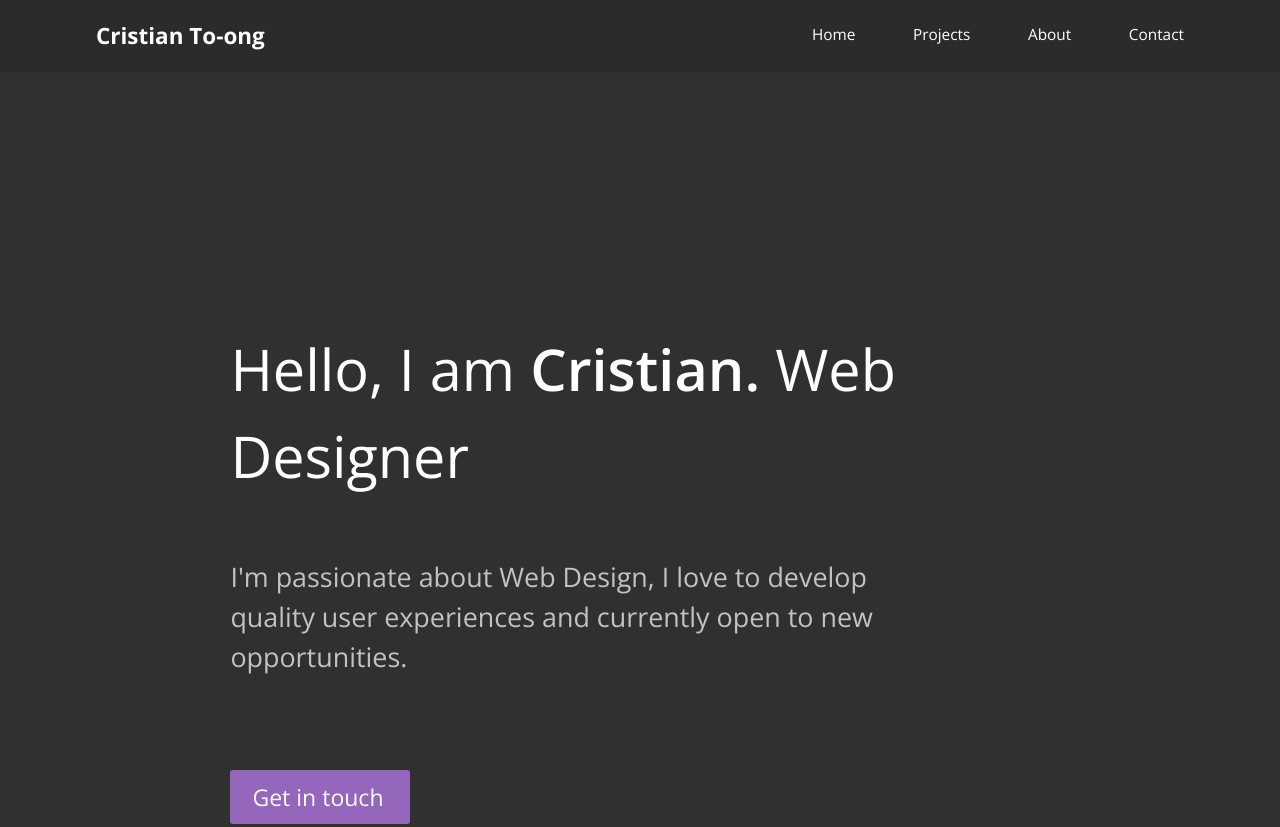
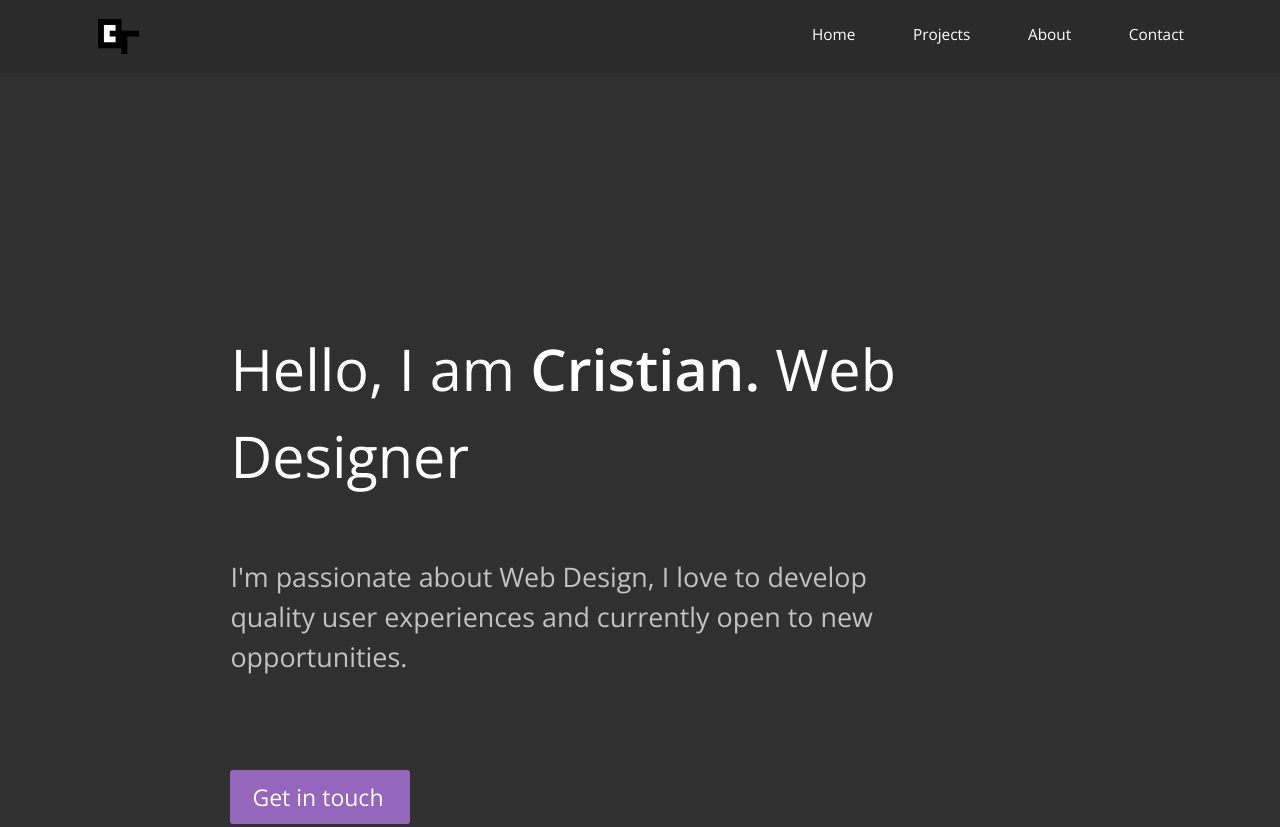
Before and after one commit to cristiantoong/portoflio-v2, a plain HTML site: page index.html in a window 1280 px wide. Shown: the top 827 px of the page. Drawn offline with nearby package versions, Linux system fonts and the light colour scheme.

Commit message:
added logo

```diff
--- a/css/styles.scss
+++ b/css/styles.scss
@@ -34,8 +34,11 @@ nav {
     position: fixed;
     z-index: 99;
     .logo {
-        h3 {
-            color: white;
+        width: 45px;
+        height: 35px;
+        img{
+            width: 100%;
+            height: 100%;
         }
     }
     .main-nav {
@@ -446,6 +449,16 @@ header {
         width: 63%;
             .left-contact {
                 @include flex_center(center, center);
+                a {
+                    .logo-contact {
+                        width: 45px;
+                        height: 35px;
+                        img{
+                            width: 100%;
+                            height: 100%;
+                        }
+                    }
+                }
                 .copyright {
                     margin-left: 2em;
                     p{
--- a/index.html
+++ b/index.html
@@ -13,7 +13,7 @@
 
     <nav>
         <div class="logo">
-            <h3>Cristian To-ong</h3>
+            <img src="images/logo-black.svg" alt="">
         </div>
 
         <ul class="main-nav" id="main-nav">
@@ -121,7 +121,7 @@
         <div class="left-contact">
           <a href="#header">
               <div class="logo-contact">
-                  <h1>CT</h1>
+                <img src="images/logo-black.svg" alt="">
                 </div>
           </a>
 
```
Also changed, not shown: css/styles.css, images/logo-black.png (added), images/logo-black.svg (added), images/portfolio-v2-logo.png (added), 1 other file.
